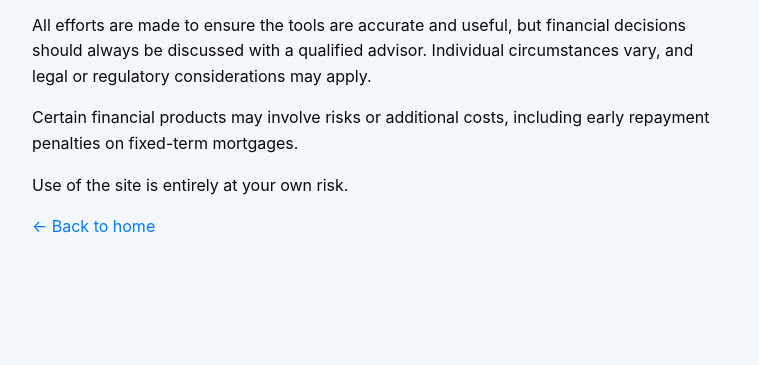
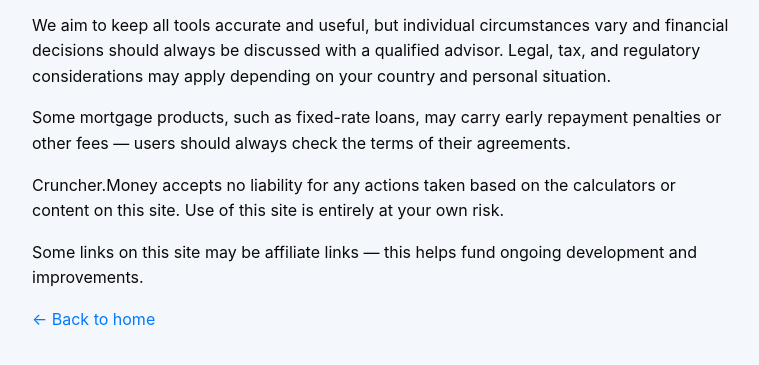
Before and after one commit to CretinousCap/cruncher-money, a plain HTML site: page disclaimer.html in a window 1280 px wide. Shown: the part 195-560 px from the top of the page, without its empty margins (258-1017 px from the left). Drawn offline with Linux system fonts and the light colour scheme.

Commit message:
Update disclaimer.html

```diff
--- a/disclaimer.html
+++ b/disclaimer.html
@@ -21,9 +21,10 @@
 <body>
   <h1>Disclaimer</h1>
   <p>The calculators and information provided on Cruncher.Money are for general informational purposes only and do not constitute financial advice.</p>
-  <p>All efforts are made to ensure the tools are accurate and useful, but financial decisions should always be discussed with a qualified advisor. Individual circumstances vary, and legal or regulatory considerations may apply.</p>
-  <p>Certain financial products may involve risks or additional costs, including early repayment penalties on fixed-term mortgages.</p>
-  <p>Use of the site is entirely at your own risk.</p>
+  <p>We aim to keep all tools accurate and useful, but individual circumstances vary and financial decisions should always be discussed with a qualified advisor. Legal, tax, and regulatory considerations may apply depending on your country and personal situation.</p>
+  <p>Some mortgage products, such as fixed-rate loans, may carry early repayment penalties or other fees — users should always check the terms of their agreements.</p>
+  <p>Cruncher.Money accepts no liability for any actions taken based on the calculators or content on this site. Use of this site is entirely at your own risk.</p>
+  <p>Some links on this site may be affiliate links — this helps fund ongoing development and improvements.</p>
   <p><a href="/">← Back to home</a></p>
 </body>
 </html>
```
